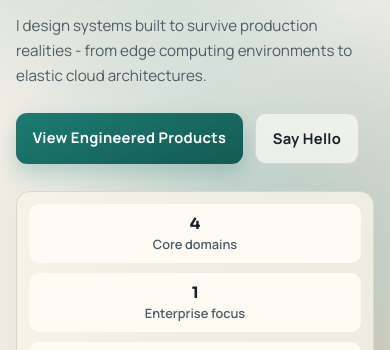
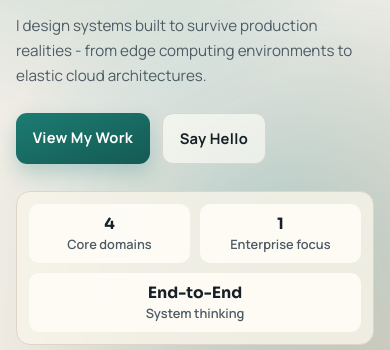
Before and after one commit to anand-ps/prime-archive, a plain HTML site: page index.html in a window 390 px wide. Shown: the part 243-593 px from the top of the page. Drawn offline with Linux system fonts and the light colour scheme.

Commit message:
Mobile UI changes

```diff
--- a/assets/css/styles.css
+++ b/assets/css/styles.css
@@ -1186,11 +1186,11 @@ body::after {
 
 @media (max-width: 420px) {
     .hero-metrics {
-        grid-template-columns: 1fr;
+        grid-template-columns: repeat(2, minmax(0, 1fr));
     }
 
     .hero-metrics .metric:last-child {
-        grid-column: auto;
+        grid-column: 1 / -1;
     }
 }
 
--- a/index.html
+++ b/index.html
@@ -71,7 +71,7 @@ Description: SEO-optimized, semantic, accessible portfolio website using pure HT
         </p>
         <p class="lead">I design systems built to survive production realities - from edge computing environments to elastic cloud architectures.</p>
         <div class="hero-actions">
-            <a class="btn btn-primary" href="#work">View Engineered Products</a>
+            <a class="btn btn-primary" href="#work">View My Work</a>
             <a class="btn btn-ghost" href="#contact">Say Hello</a>
         </div>
         <div class="hero-metrics" aria-label="Highlights">
```
